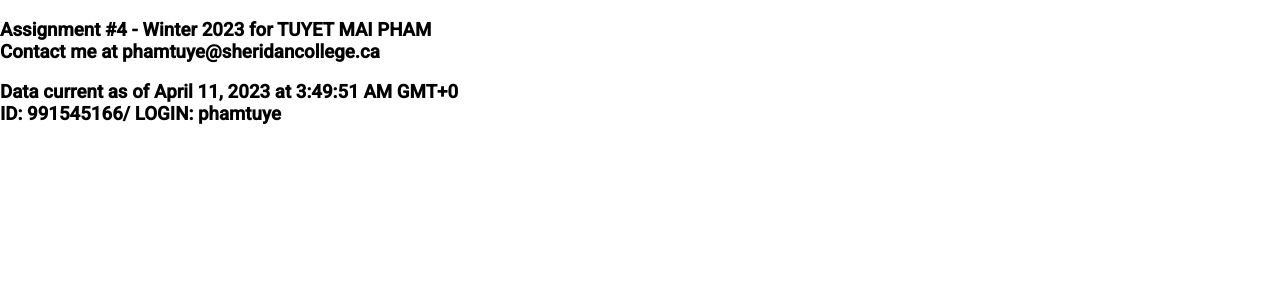
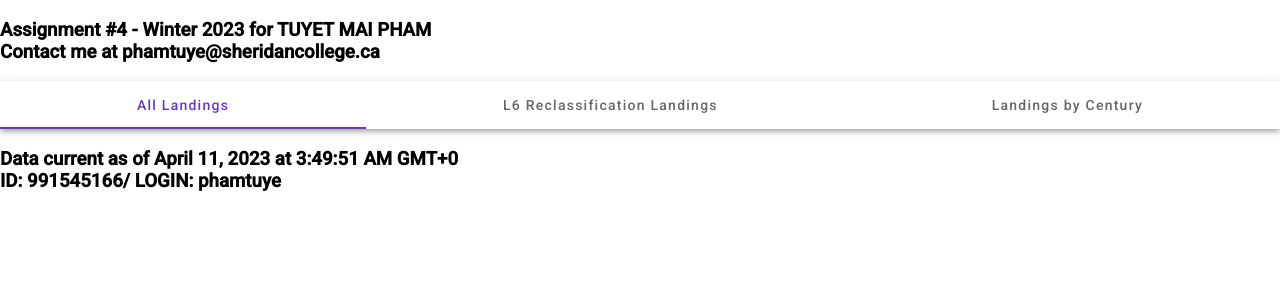
Before and after one commit to maimengmeo/Angular-JSON-Tables, an Angular app: page / in a window 1280 px wide. Shown: the top 300 px of the page. Built offline with nearby package versions, Linux system fonts and the light colour scheme.

Commit message:
mat tab group is added with 3 components

```diff
--- a/src/app/app.component.html
+++ b/src/app/app.component.html
@@ -1,4 +1,13 @@
 <link rel="stylesheet" href="https://fonts.googleapis.com/css2?family=Material+Symbols+Sharp:opsz,wght,FILL,GRAD@20..48,100..700,0..1,-50..200" />
 
 <app-header [student]="bio"></app-header>
+
+<mat-tab-group mat-stretch-tabs
+               class="example-stretched-tabs mat-elevation-z4"
+		[ngStyle]="{textAlign: 'center'}">
+    <mat-tab label="All Landings"></mat-tab>
+    <mat-tab label="L6 Reclassification Landings"></mat-tab>
+    <mat-tab label="Landings by Century"></mat-tab>
+</mat-tab-group>
+
 <app-footer [student]="bio"></app-footer>
```
